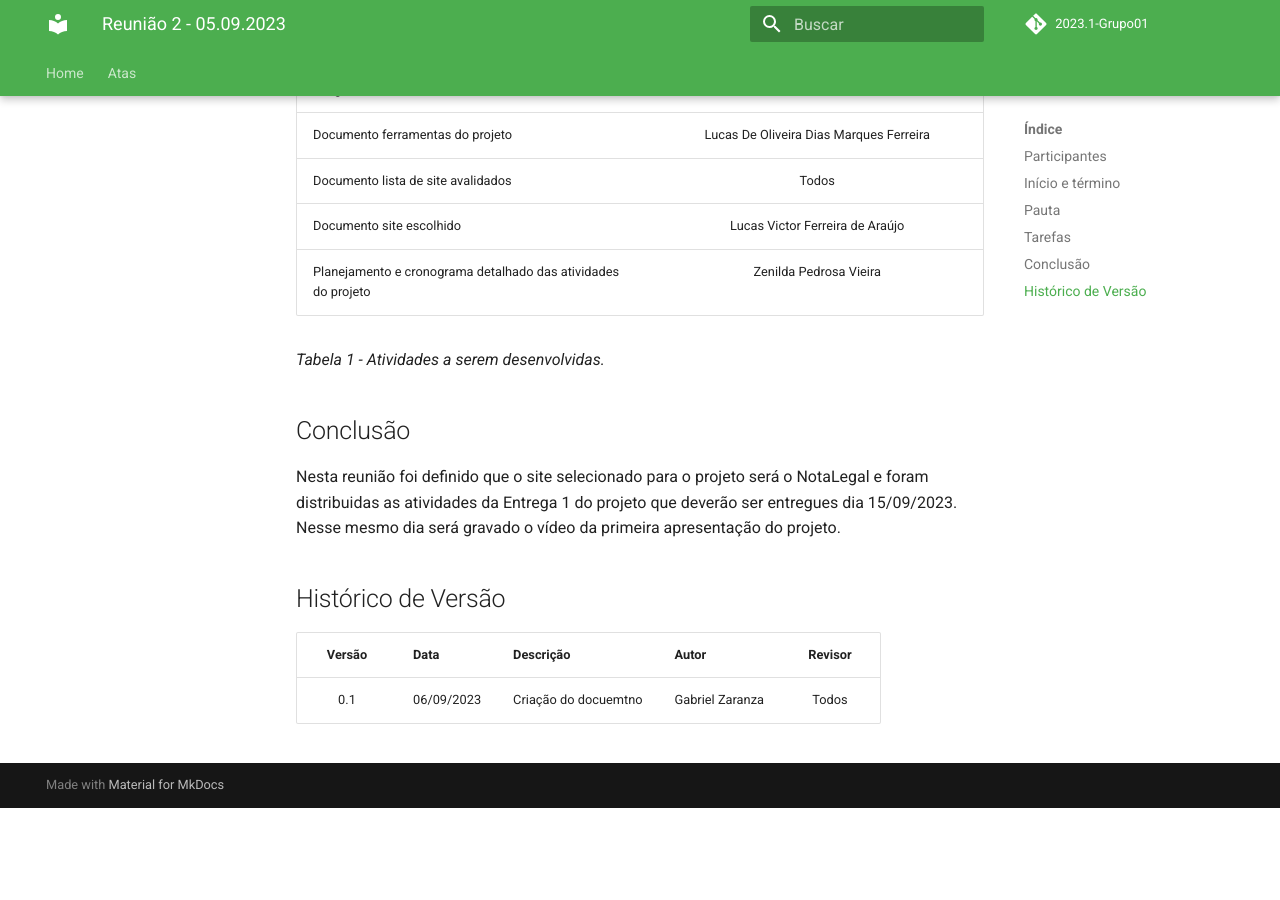
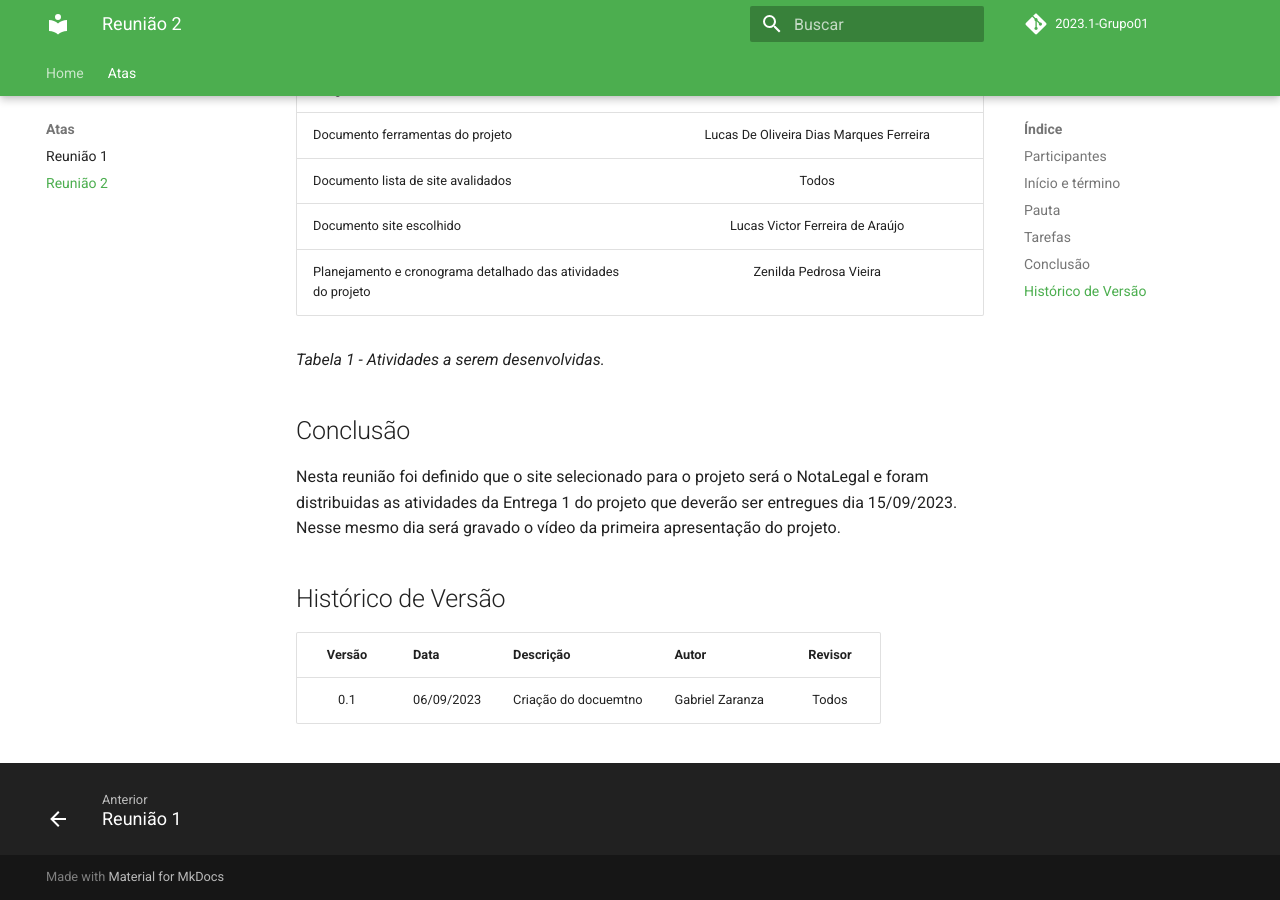
Before and after one commit to Interacao-Humano-Computador/2023.2-NotaLegal, an MkDocs documentation site: the page built from docs/atas/Reunião 2 - 05.09.2023.md, in a window 1280 px wide and 900 px high, scrolled down 1221 px. Built offline with MkDocs 1.6.1 and Material for MkDocs 9.7.7, drawn with Linux system fonts in a browser that asks for light colours; comment, search, counter and statistics services are not loaded; before the commit the page ends 2029 px from its top, so only the background shows below that.

Commit message:
atualizacao gitpage

```diff
--- a/mkdocs.yml
+++ b/mkdocs.yml
@@ -6,6 +6,7 @@ nav:
   - Home: index.md
   - Atas:
     - Reunião 1: atas/Reunião 1 - 31.08.2023.md
+    - Reunião 2: atas/Reunião 2 - 05.09.2023.md
 
 theme:
   name: material
```
